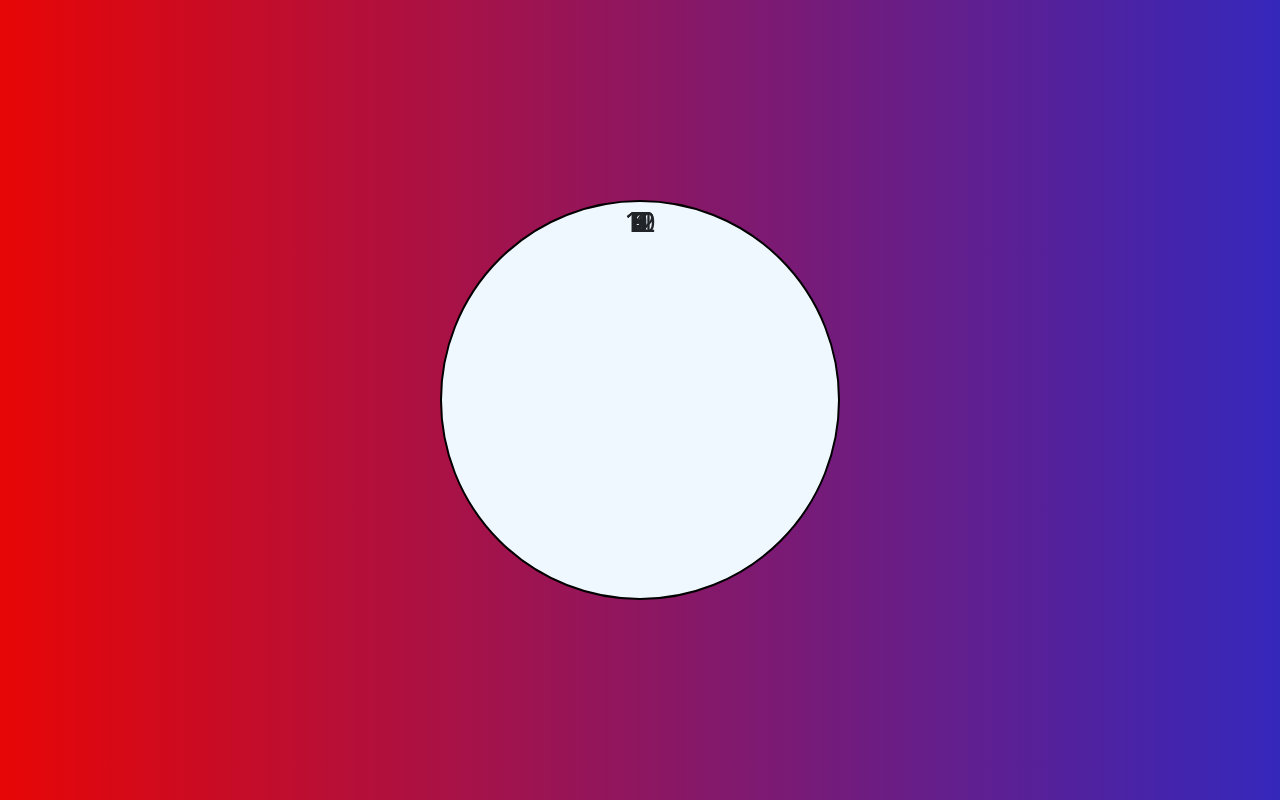
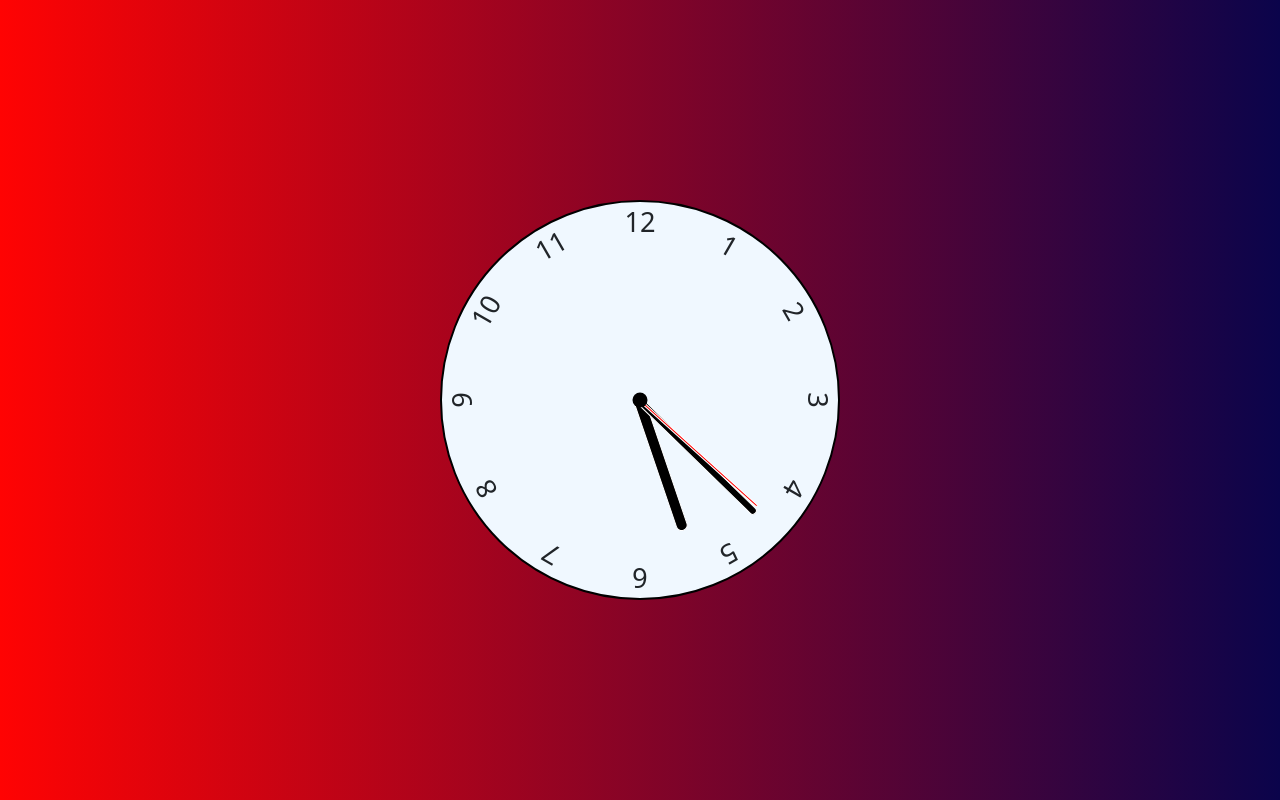
Before and after one commit to Matheusbezerra-dev/ClockOne, a plain HTML site: page index.html in a window 1280 px wide. Drawn offline with nearby package versions, Linux system fonts and the light colour scheme.

Commit message:
finalização do relogio em js e css primeira parte

```diff
--- a/assets/css/style.css
+++ b/assets/css/style.css
@@ -5,7 +5,7 @@
 }
 
 body{
-  background: linear-gradient(to left, rgb(53, 39, 187),rgb(231, 6, 6));
+  background: linear-gradient(to left, rgb(11, 4, 75),rgb(255, 3, 3));
   min-height: 100vh;
   display: flex;
   justify-content: center;
@@ -32,6 +32,59 @@ body{
   transform: rotate(var(--rotation));
 }
 
-.clock .1 {
-  --rotation: 30deg;
+#clock .n1 {--rotation: 30deg;}
+#clock .n2 {--rotation: 60deg;}
+#clock .n3 {--rotation: 90deg;}
+#clock .n4 {--rotation: 120deg;}
+#clock .n5 {--rotation: 150deg;}
+#clock .n6 {--rotation: 180deg;}
+#clock .n7 {--rotation: 210deg;}
+#clock .n8 {--rotation: 2400deg;}
+#clock .n9 {--rotation: 270deg;}
+#clock .n10 {--rotation: 300deg;}
+#clock .n11 {--rotation: 330deg;}
+#clock .n12 {--rotation: 360deg;}
+
+#clock .time{
+  --rotation: 0;
+  position: absolute;
+  bottom: 50%;
+  left: 50%;
+  border: 1px solid white;
+  border-top-left-radius: 10px;
+  border-top-right-radius: 10px;
+  transform-origin: bottom;
+  z-index: 10;
+  transform: translatex(-59%) rotate(calc(var(--rotation) * 1deg));
 }
+
+#clock::after{
+  content: '';
+  position: absolute;
+  background-color: black;
+  z-index: 11;
+  width: 15px;
+  height: 15px;
+  top: 50%;
+  left: 50%;
+  transform: translate(-50%, -50%);
+  border-radius: 50%;
+}
+
+#seconds {
+  width: 3px;
+  height: 40%;
+  background-color: red;
+}
+
+#minutes{
+  width: 8px;
+  height: 41%;
+  background-color: black;
+}
+
+#hour{
+  width: 12px;
+  height: 35%;
+  background-color: black;
+}
--- a/assets/js/script.js
+++ b/assets/js/script.js
@@ -7,15 +7,17 @@ window.onload = function createStructure() {
 
 function createDivChild() {
   const div = document.getElementById('clock');
-  const div1 = document.createElement('div');
-  div.appendChild(div1);
-  div1.setAttribute('id', 'hour');
-  const div2 = document.createElement('div');
-  div.appendChild(div2);
-  div2.setAttribute('id', 'minutes');
-  const div3 = document.createElement('div')
-  div.appendChild(div3);
-  div3.setAttribute('id', 'second');
+  for (let index = 0; index < 3; index += 1) {
+    const createDiv = document.createElement('div')
+    div.appendChild(createDiv);
+    createDiv.className = 'time';
+  }
+  const div1 = document.getElementsByClassName('time')[0];
+  div1.setAttribute('id', 'hour')
+  const div2 = document.getElementsByClassName('time')[1];
+  div2.setAttribute('id', 'minutes')
+  const div3 = document.getElementsByClassName('time')[2];
+  div3.setAttribute('id', 'seconds')
   numbersClock()
 }
 
@@ -28,4 +30,25 @@ function numbersClock() {
     divs.innerText = [i];
     divcapture.appendChild(divs)
   }
+  setDate()
 }
+
+function setDate() {
+  setInterval(setDate, 1000)
+  const hour = document.getElementById('hour');
+  const minutes = document.getElementById('minutes');
+  const seconds = document.getElementById('seconds')
+  const currentDate = new Date();
+  const sec = currentDate.getSeconds() / 60;
+  const min = (sec + currentDate.getMinutes()) / 60;
+  const hours = (min + currentDate.getHours()) / 12;
+  setRotation(seconds, sec);
+  setRotation(minutes, min);
+  setRotation(hour, hours);
+}
+
+function setRotation(element, rotationRatio) {
+  element.style.setProperty('--rotation', rotationRatio * 360)
+}
+
+setDate()
```
